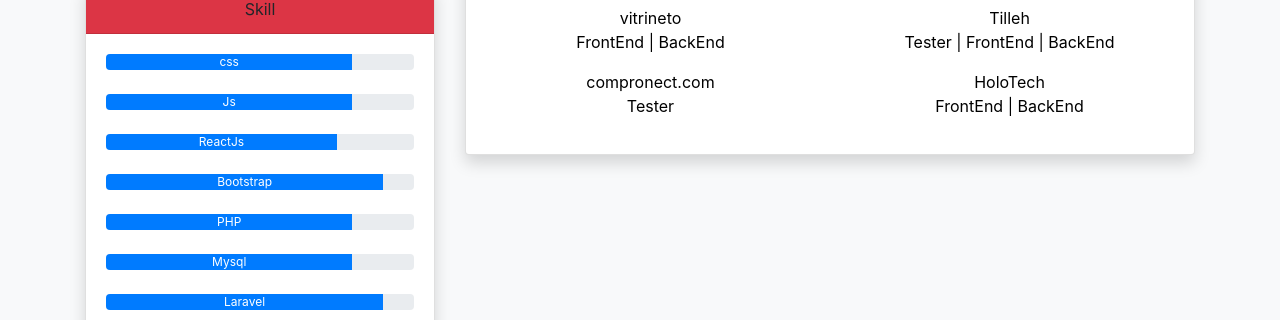
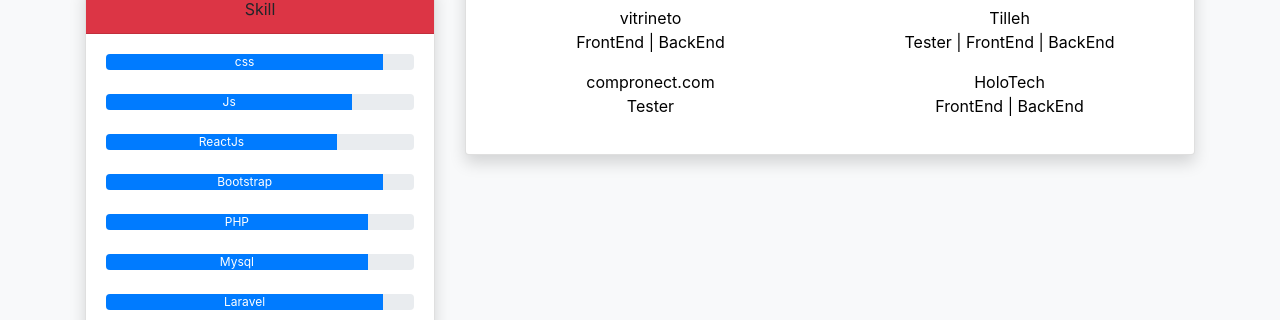
Before and after one commit to mobinroshnas/ResumMobin, a plain HTML site: page index.html in a window 1280 px wide. Shown: the part 394-714 px from the top of the page. Drawn offline with Linux system fonts and the light colour scheme.

Commit message:
Update index.html

```diff
--- a/index.html
+++ b/index.html
@@ -47,14 +47,14 @@
                         </div>
                         <div class="card-body">
                              <div class="progress ">
-                              <div class="progress-bar" role="progressbar" style="width: 80%;" aria-valuenow="80" aria-valuemin="0" aria-valuemax="100">css</div>
+                              <div class="progress-bar" role="progressbar" style="width: 90%;" aria-valuenow="80" aria-valuemin="0" aria-valuemax="100">css</div>
                             </div>
                             <br>
                             <div class="progress ">
                               <div class="progress-bar" role="progressbar" style="width: 80%;" aria-valuenow="50" aria-valuemin="0" aria-valuemax="100">Js</div>
                             </div>
                             <br>
-                               <div class="progress ">
+                             <div class="progress ">
                               <div class="progress-bar" role="progressbar" style="width: 75%;" aria-valuenow="50" aria-valuemin="0" aria-valuemax="100">ReactJs</div>
                             </div>
                             <br>
@@ -63,11 +63,11 @@
                             </div>
                             <br>
                             <div class="progress ">
-                              <div class="progress-bar" role="progressbar" style="width: 80%;" aria-valuenow="65" aria-valuemin="0" aria-valuemax="100">PHP</div>
+                              <div class="progress-bar" role="progressbar" style="width: 85%;" aria-valuenow="65" aria-valuemin="0" aria-valuemax="100">PHP</div>
                             </div>
                             <br>
                             <div class="progress ">
-                              <div class="progress-bar" role="progressbar" style="width: 80%;" aria-valuenow="70" aria-valuemin="0" aria-valuemax="100">Mysql</div>
+                              <div class="progress-bar" role="progressbar" style="width: 85%;" aria-valuenow="70" aria-valuemin="0" aria-valuemax="100">Mysql</div>
                             </div>
                             <br>
                             <div class="progress ">
```
